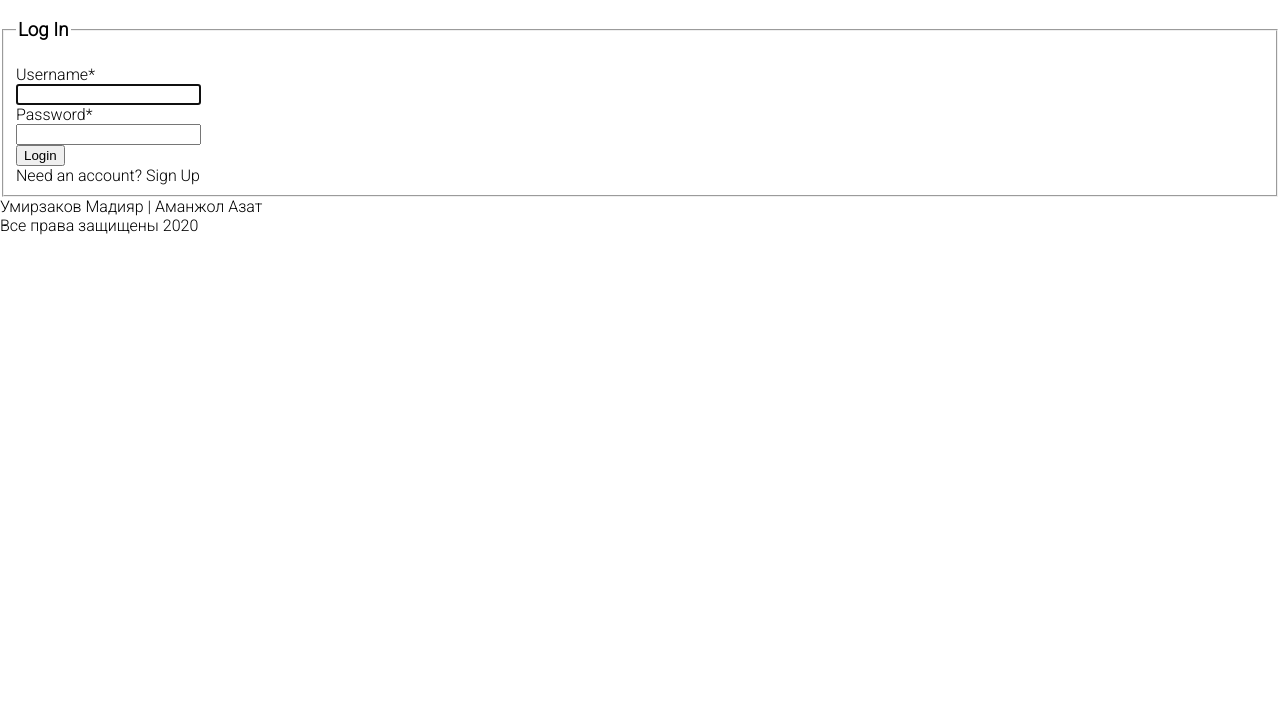
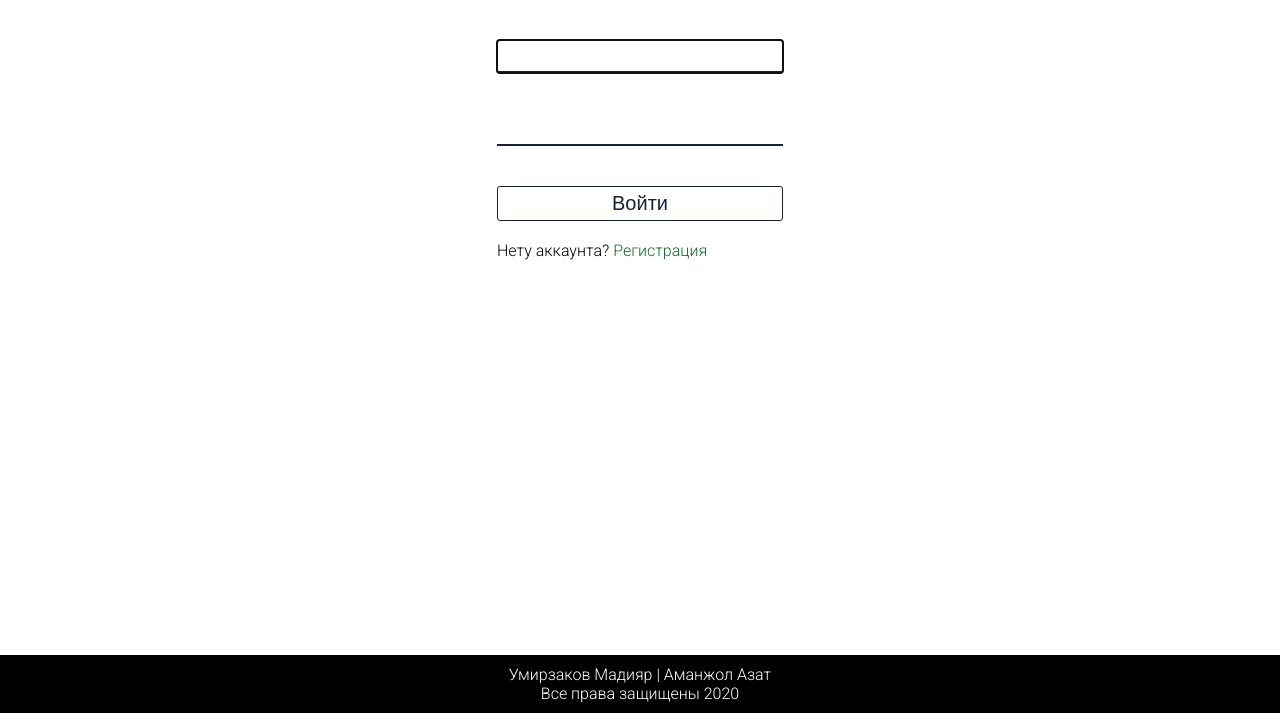
Before and after one commit to azatnt/Project_Aza_Madi, a Django app: page /login/ in a window 1280 px wide. Shown: the part 87-800 px from the top of the page. Run offline with Django 3.2, Linux system fonts and the light colour scheme; some libraries are stand-ins or nearby versions; some web fonts are replaced.

Commit message:
new-db info

```diff
--- a/Project/Main/User/templates/user/login.html
+++ b/Project/Main/User/templates/user/login.html
@@ -8,22 +8,19 @@ Registration
 
 {% block content %}
 
-<div class="content-section">
-	<form method="POST">
+<div class="login-section">
+	<form method="POST" class="login-form">
 		{% csrf_token %}
-		<fieldset class="">
-			<legend class=""><h3>Log In</h3></legend>
 			<div class="">
 				{{ form|crispy }}
 			</div>
-		</fields>
-		<div class="">
-			<button class="" btn btn-outline-info type="submit">Login</button>
+		<div class="login__btn">
+			<button class="" btn btn-outline-info type="submit">Войти</button>
+		</div>
+		<div class="login__link">
+			Нету аккаунта? <a class="" href="{% url 'signup_url' %}">Регистрация</a>
 		</div>
 	</form>
-		<div class="">
-			Need an account? <a class="" href="{% url 'signup_url' %}">Sign Up</a>
-		</div>
 </div>
 
 {% endblock %}
--- a/Project/Main/static/css/style1.css
+++ b/Project/Main/static/css/style1.css
@@ -597,3 +597,86 @@ a {
   height: 300px;
   border: 1px solid black;
 }
+
+
+.login-section {
+    margin-top: 20px;
+    display: flex;
+    justify-content: center;
+    align-items: center;
+    height: 100%;
+    width: 100%;
+}
+
+.footer {
+    position: absolute;
+    bottom: 0;
+    width: 100%;
+    background-color: black;
+    color: white;
+    padding: 10px 0;
+    left: 0;
+}
+
+.footer a {
+    color: white;
+}
+
+.footer__title, .footer__info {
+    text-align: center;
+}
+
+
+.login__btn {
+    text-align: center;
+    margin-top: 20px;
+}
+
+.login-section button {
+    font-size: 20px;
+    width: 100%;
+    border: 1px solid #162138;
+    color: #162138;
+    border-radius: 3px;
+    font-weight: normal;
+    transition: 0.3s ease;
+    padding: 5px;
+    text-align: center;
+    background-color: white;
+}
+
+
+
+
+.login-form {
+    display: flex;
+    flex-direction: column;
+    justify-content: space-between;
+}
+
+.login-section label {
+    display: none;
+}
+
+.login-section input {
+    font-family: 'Roboto';
+    transition: 0.3s;
+    margin: 20px 0;
+    border-top: none;
+    border-left: none;
+    border-right: none;
+    font-size: 25px;
+    border-bottom: 2px solid #162138 ;
+}
+
+.login__link {
+    margin-top: 20px;
+}
+
+.login__link a {
+    color: #0b6b2b;
+}
+
+.login-section:hover {
+    border-bottom: dodgerblue;
+}
--- a/Project/Main/templates/base.html
+++ b/Project/Main/templates/base.html
@@ -93,6 +93,7 @@
       Все права защищены 2020
     </div>
   </footer>
+  </div>
 
   <script src="{% static 'vendor/jquery-3.5.1.min.js'  %}"></script>
   <script src="https://cdn.jsdelivr.net/npm/typeit@7.0.4/dist/typeit.min.js"></script>
```
Also changed, not shown: Project/Main/static/css/style.css (+6 -3 lines), Project/Main/Category/apps.py (line endings or trailing spaces), Project/Main/db.sqlite3.
